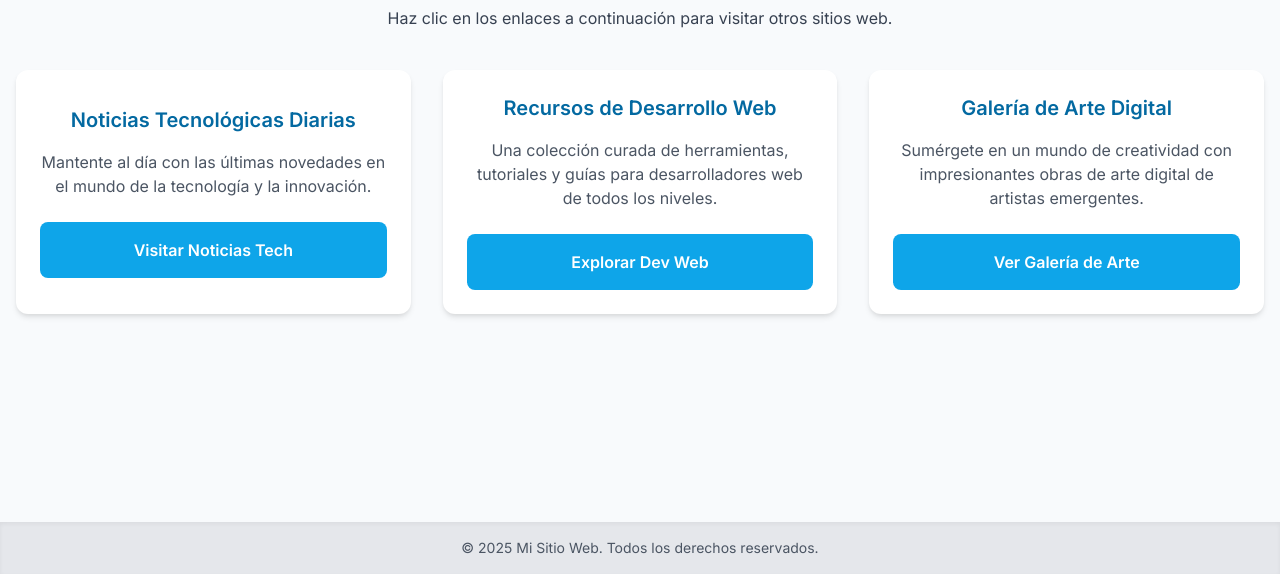
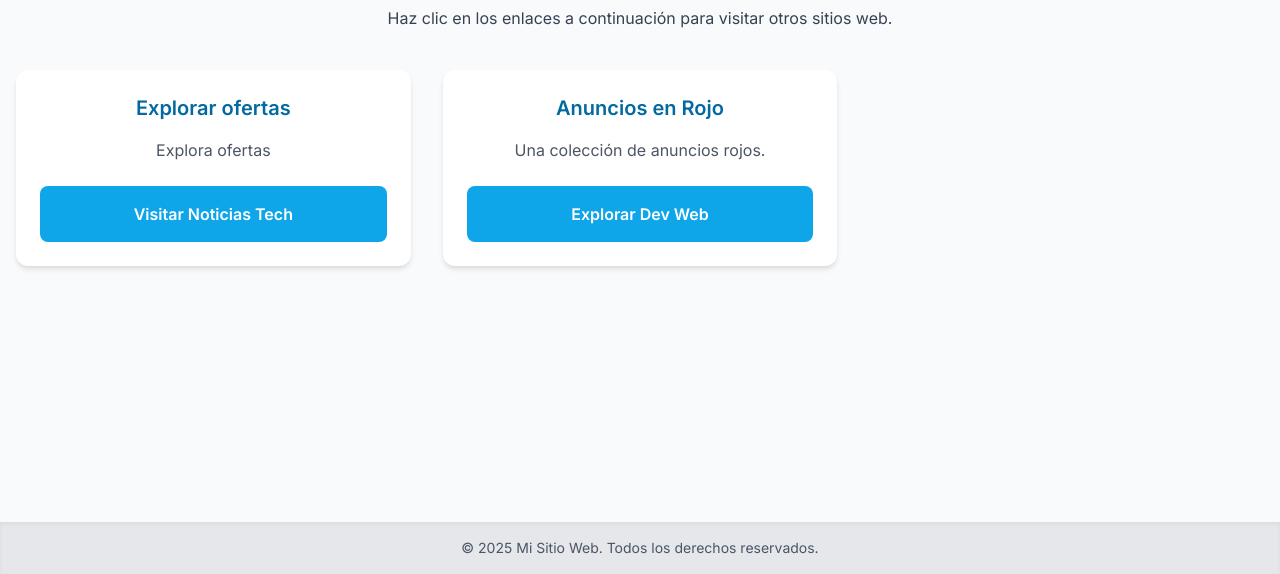
Before and after one commit to GammaPegasi/GammaPegasi.github.io, a plain HTML site: page index.html in a window 1280 px wide. Shown: the part 226-800 px from the top of the page. Drawn offline with nearby package versions, Linux system fonts and the light colour scheme.

Commit message:
Update index.html

```diff
--- a/index.html
+++ b/index.html
@@ -57,22 +57,17 @@
 
         <div class="grid grid-cols-1 md:grid-cols-2 lg:grid-cols-3 gap-8">
             <div class="link-card p-6 flex flex-col items-center justify-center text-center">
-                <h3 class="text-xl font-semibold text-sky-700 mb-4">Noticias Tecnológicas Diarias</h3>
-                <p class="text-gray-600 mb-6">Mantente al día con las últimas novedades en el mundo de la tecnología y la innovación.</p>
-                <a href="https://www.example.com/tech-news" target="_blank" rel="noopener noreferrer" class="link-button">Visitar Noticias Tech</a>
+                <h3 class="text-xl font-semibold text-sky-700 mb-4">Explorar ofertas</h3>
+                <p class="text-gray-600 mb-6">Explora ofertas</p>
+                <a href="explorer.html" target="_blank" rel="noopener noreferrer" class="link-button">Visitar Noticias Tech</a>
             </div>
 
             <div class="link-card p-6 flex flex-col items-center justify-center text-center">
-                <h3 class="text-xl font-semibold text-sky-700 mb-4">Recursos de Desarrollo Web</h3>
-                <p class="text-gray-600 mb-6">Una colección curada de herramientas, tutoriales y guías para desarrolladores web de todos los niveles.</p>
-                <a href="https://www.example.com/web-dev-resources" target="_blank" rel="noopener noreferrer" class="link-button">Explorar Dev Web</a>
+                <h3 class="text-xl font-semibold text-sky-700 mb-4">Anuncios en Rojo</h3>
+                <p class="text-gray-600 mb-6">Una colección de anuncios rojos.</p>
+                <a href="red" target="_blank" rel="noopener noreferrer" class="link-button">Explorar Dev Web</a>
             </div>
 
-            <div class="link-card p-6 flex flex-col items-center justify-center text-center">
-                <h3 class="text-xl font-semibold text-sky-700 mb-4">Galería de Arte Digital</h3>
-                <p class="text-gray-600 mb-6">Sumérgete en un mundo de creatividad con impresionantes obras de arte digital de artistas emergentes.</p>
-                <a href="https://www.example.com/digital-art-gallery" target="_blank" rel="noopener noreferrer" class="link-button">Ver Galería de Arte</a>
-            </div>
         </div>
     </main>
 
```
